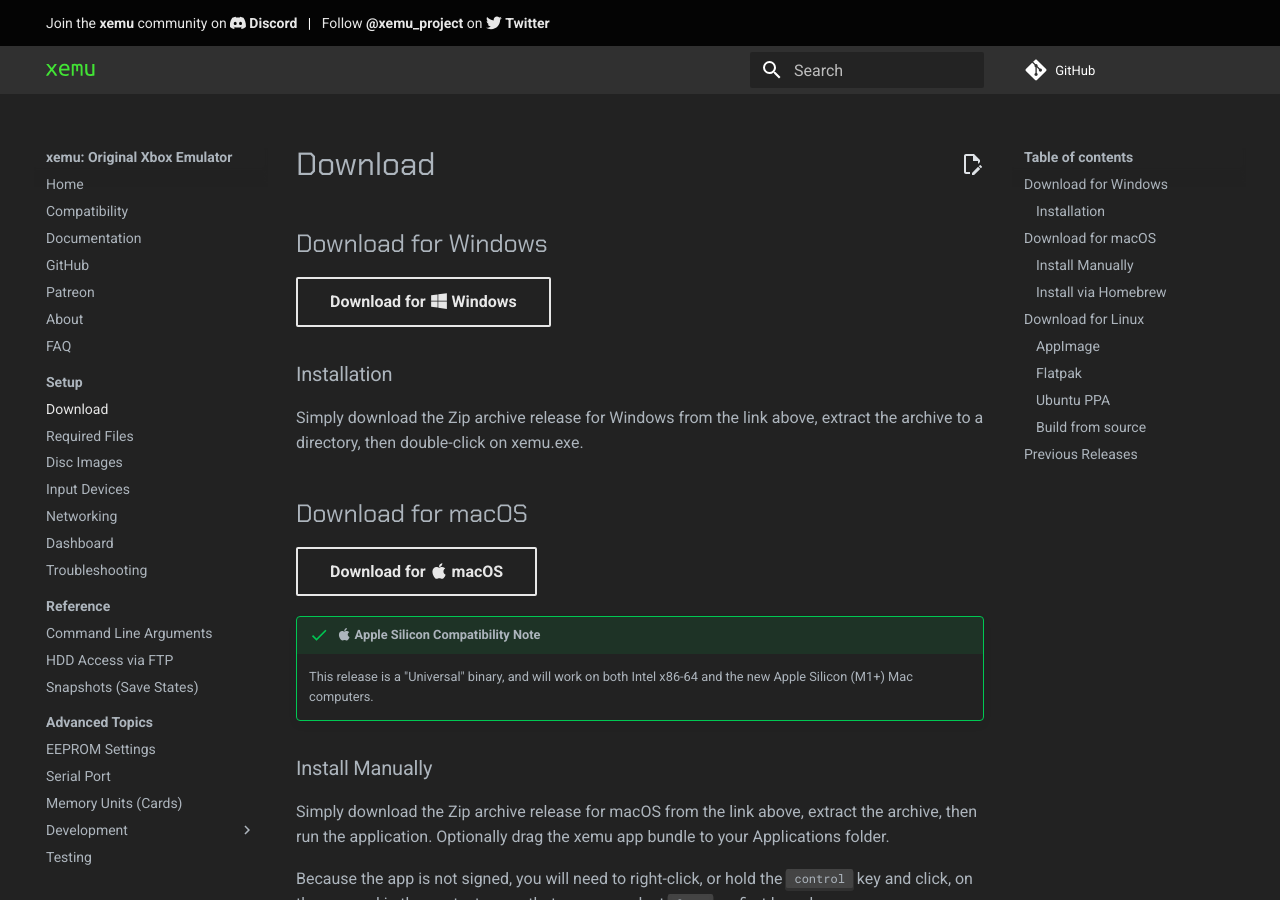
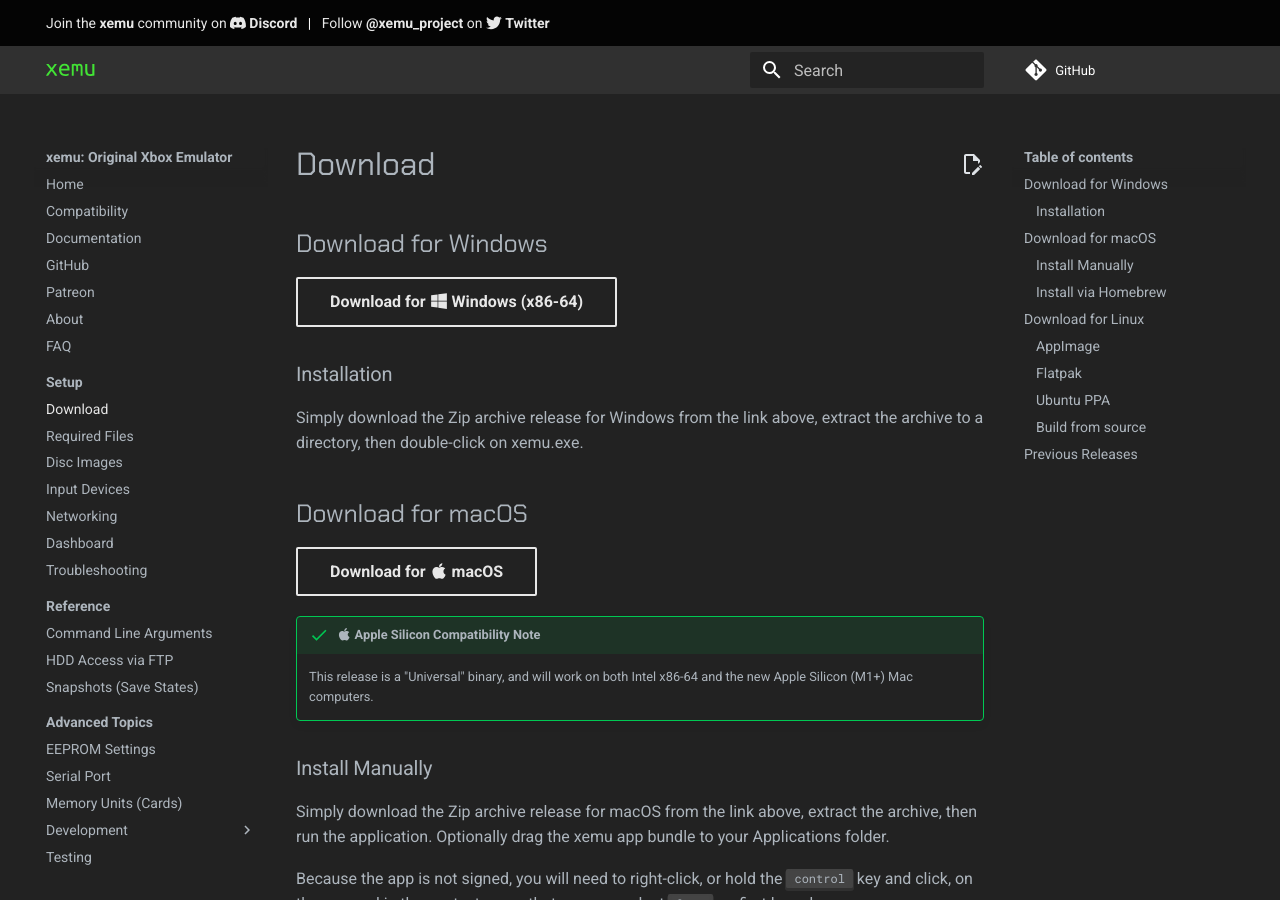
Before and after one commit to xemu-project/xemu-website, an MkDocs documentation site: the page built from docs/docs/download.md, in a window 1280 px wide and 900 px high. Built offline with MkDocs 1.6.1 and Material for MkDocs 9.7.7, drawn with Linux system fonts in a browser that asks for light colours; comment, search, counter and statistics services are not loaded.

Commit message:
Update other Windows package link

```diff
--- a/docs/docs/download.md
+++ b/docs/docs/download.md
@@ -1,6 +1,6 @@
 ## Download for Windows
 
-[Download for :fontawesome-brands-windows: Windows](https://github.com/xemu-project/xemu/releases/latest/download/xemu-win-release.zip){ .md-button .md-button--secondary }
+[Download for :fontawesome-brands-windows: Windows (x86-64)](https://github.com/xemu-project/xemu/releases/latest/download/xemu-win-x86_64-release.zip){ .md-button .md-button--secondary }
 
 ### Installation
 
```
